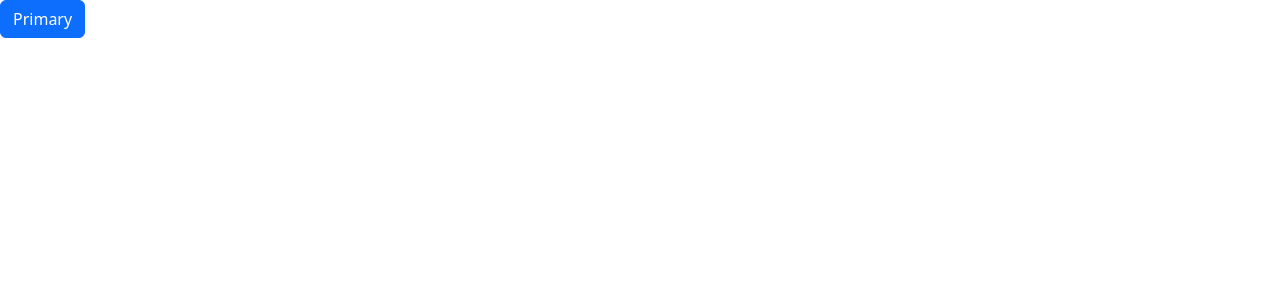
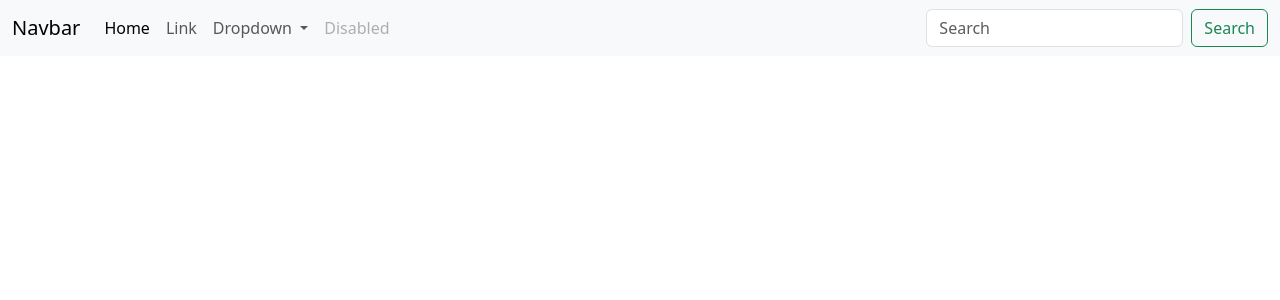
Before and after one commit to jaworovcki/BlogWebAPI, an Angular app in the folder UI/codepulse/: page / in a window 1280 px wide. Shown: the top 300 px of the page. Built offline with nearby package versions, Linux system fonts and the light colour scheme.

Commit message:
Add navbar component to client

```diff
--- a/UI/codepulse/src/app/app.component.html
+++ b/UI/codepulse/src/app/app.component.html
@@ -1,2 +1,3 @@
+<app-navbar></app-navbar>
 
 <router-outlet></router-outlet>
--- a/UI/codepulse/src/app/app.module.ts
+++ b/UI/codepulse/src/app/app.module.ts
@@ -3,10 +3,12 @@
 
 import { AppRoutingModule } from './app-routing.module';
 import { AppComponent } from './app.component';
+import { NavbarComponent } from './core/components/navbar/navbar.component';
 
 @NgModule({
   declarations: [
-    AppComponent
+    AppComponent,
+    NavbarComponent
   ],
   imports: [
     BrowserModule,
--- /dev/null
+++ b/UI/codepulse/src/app/core/components/navbar/navbar.component.html
@@ -0,0 +1,36 @@
+<nav class="navbar navbar-expand-lg bg-body-tertiary">
+    <div class="container-fluid">
+      <a class="navbar-brand" href="#">Navbar</a>
+      <button class="navbar-toggler" type="button" data-bs-toggle="collapse" data-bs-target="#navbarSupportedContent" aria-controls="navbarSupportedContent" aria-expanded="false" aria-label="Toggle navigation">
+        <span class="navbar-toggler-icon"></span>
+      </button>
+      <div class="collapse navbar-collapse" id="navbarSupportedContent">
+        <ul class="navbar-nav me-auto mb-2 mb-lg-0">
+          <li class="nav-item">
+            <a class="nav-link active" aria-current="page" href="#">Home</a>
+          </li>
+          <li class="nav-item">
+            <a class="nav-link" href="#">Link</a>
+          </li>
+          <li class="nav-item dropdown">
+            <a class="nav-link dropdown-toggle" href="#" role="button" data-bs-toggle="dropdown" aria-expanded="false">
+              Dropdown
+            </a>
+            <ul class="dropdown-menu">
+              <li><a class="dropdown-item" href="#">Action</a></li>
+              <li><a class="dropdown-item" href="#">Another action</a></li>
+              <li><hr class="dropdown-divider"></li>
+              <li><a class="dropdown-item" href="#">Something else here</a></li>
+            </ul>
+          </li>
+          <li class="nav-item">
+            <a class="nav-link disabled" aria-disabled="true">Disabled</a>
+          </li>
+        </ul>
+        <form class="d-flex" role="search">
+          <input class="form-control me-2" type="search" placeholder="Search" aria-label="Search">
+          <button class="btn btn-outline-success" type="submit">Search</button>
+        </form>
+      </div>
+    </div>
+  </nav>
--- a/UI/codepulse/src/index.html
+++ b/UI/codepulse/src/index.html
@@ -10,7 +10,6 @@
   <script src="https://cdn.jsdelivr.net/npm/bootstrap@5.3.2/dist/js/bootstrap.bundle.min.js" integrity="sha384-C6RzsynM9kWDrMNeT87bh95OGNyZPhcTNXj1NW7RuBCsyN/o0jlpcV8Qyq46cDfL" crossorigin="anonymous"></script>
 </head>
 <body>
-  <button type="button" class="btn btn-primary">Primary</button>
   <app-root></app-root>
 </body>
 </html>
```
Also changed, not shown: UI/codepulse/src/app/core/components/navbar/navbar.component.ts (added, +10 -0 lines), UI/codepulse/src/app/core/components/navbar/navbar.component.css (added), 1 other file (tests, documents, lock files or other folders).
